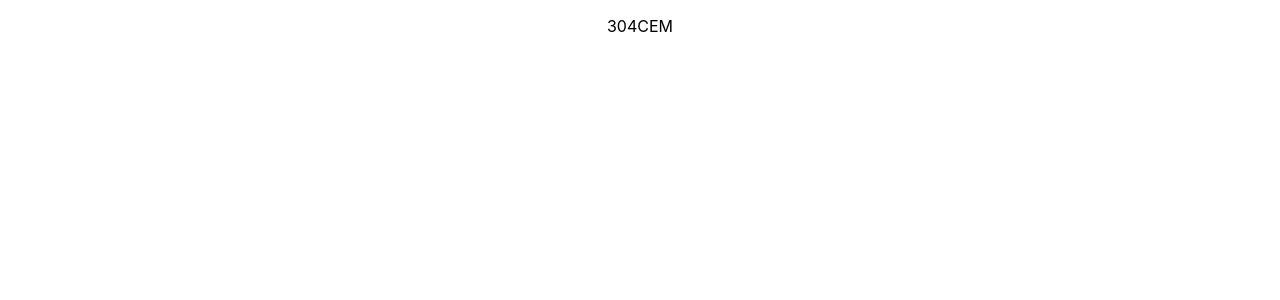
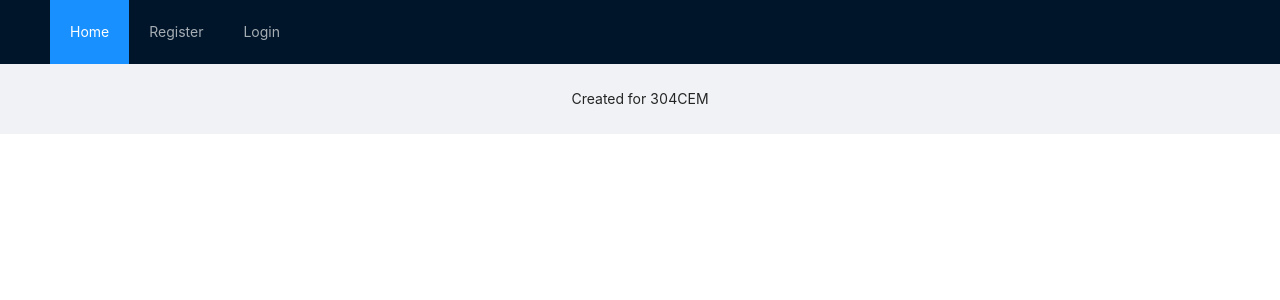
Before and after one commit to Brunopls/cw.frontend, a React (Create React App) app: page / in a window 1280 px wide. Shown: the top 300 px of the page. Built offline with nearby package versions, Linux system fonts and the light colour scheme.

Commit message:
Installed packages, changed project structure...

```diff
--- a/package.json
+++ b/package.json
@@ -6,8 +6,10 @@
     "@testing-library/jest-dom": "^4.2.4",
     "@testing-library/react": "^9.5.0",
     "@testing-library/user-event": "^7.2.1",
+    "antd": "^4.9.4",
     "react": "^16.13.1",
     "react-dom": "^16.13.1",
+    "react-router-dom": "^5.2.0",
     "react-scripts": "3.4.3"
   },
   "scripts": {
--- a/src/App.js
+++ b/src/App.js
@@ -1,15 +1,65 @@
 import React from 'react';
 import logo from './logo.svg';
+import 'antd/dist/antd.css';
+import { Layout } from 'antd';
+import NavBar from './components/NavBarComponent/NavBar'
 import './App.css';
+import {
+  BrowserRouter as Router,
+  Switch,
+  Route
+} from "react-router-dom";
 
-function App() {
-  return (
-    <div className="App">
+import UserContext from './core/contexts/user'
+const { Header, Footer, Sider, Content } = Layout;
 
-        <p>304CEM</p>
+class App extends React.Component {
+  constructor(props) {
+    super(props);
+    this.state = {
+      user: {loggedIn: false}
+    }
+    this.login = this.login.bind(this);
+    this.logout = this.logout.bind(this);
 
-    </div>
-  );
+  }
+
+  login(user) {
+    console.log("User is now being set on the context");
+    user.loggedIn = true;
+    this.setState({user:user});
+  }
+
+  logout() {
+    console.log("Removing user from the app context");
+    this.setState({user: {loggedIn:false}});
+  }
+
+  render () {
+    const context = {
+      user: this.state.user,
+      login: this.login,
+      logout: this.logout
+    };
+
+    return (
+      <Layout>
+      <UserContext.Provider value={context}>
+        <Router>
+          <Header>
+            <NavBar />
+          </Header>
+
+          <Content>
+          </Content>
+
+          <Footer style={{ textAlign: 'center' }}>Created for 304CEM</Footer>
+
+        </Router>
+      </UserContext.Provider>
+      </Layout>
+    );
+  }
 }
 
 export default App;
--- /dev/null
+++ b/src/components/NavBarComponent/NavBar.js
@@ -0,0 +1,44 @@
+import React from 'react';
+import {useContext} from 'react';
+import { Menu } from 'antd';
+import { Link } from "react-router-dom";
+import UserContext from '../../core/contexts/user';
+
+function Nav(props) {
+  const context = useContext(UserContext);
+  const loggedIn = context.user.loggedIn;
+  console.log(context);
+  let LoginNav;
+  if (!loggedIn) {
+    LoginNav = (
+      <>
+      <Menu.Item key="2">
+        <Link to="/register">Register</Link>
+      </Menu.Item>
+      <Menu.Item key="3">
+        <Link to="/login">Login</Link>
+      </Menu.Item>
+      </>
+    )
+  } else {
+    LoginNav = (
+      <>
+      <Menu.Item key="2"><Link to="/account">Account</Link></Menu.Item>
+      <Menu.Item key="3" onClick={context.logout}>
+        <Link to="/">Logout</Link>
+      </Menu.Item>
+      </>
+    )
+  }
+  return (
+    <>
+    <div className="logo" />
+    <Menu theme="dark" mode="horizontal" defaultSelectedKeys={['1']}>
+      <Menu.Item key="1"><Link to="/">Home</Link></Menu.Item>
+      {LoginNav}
+    </Menu>
+    </>
+  );
+}
+
+export default Nav;
--- /dev/null
+++ b/src/core/contexts/user.js
@@ -0,0 +1,3 @@
+import React from 'react';
+const UserContext = React.createContext();
+export default UserContext;
```
Also changed, not shown: src/core/utilities/requestHandlers.js (added, +21 -0 lines), src/containers/LoginComponent/Login.js (added), 2 other files (tests, documents, lock files or other folders).
